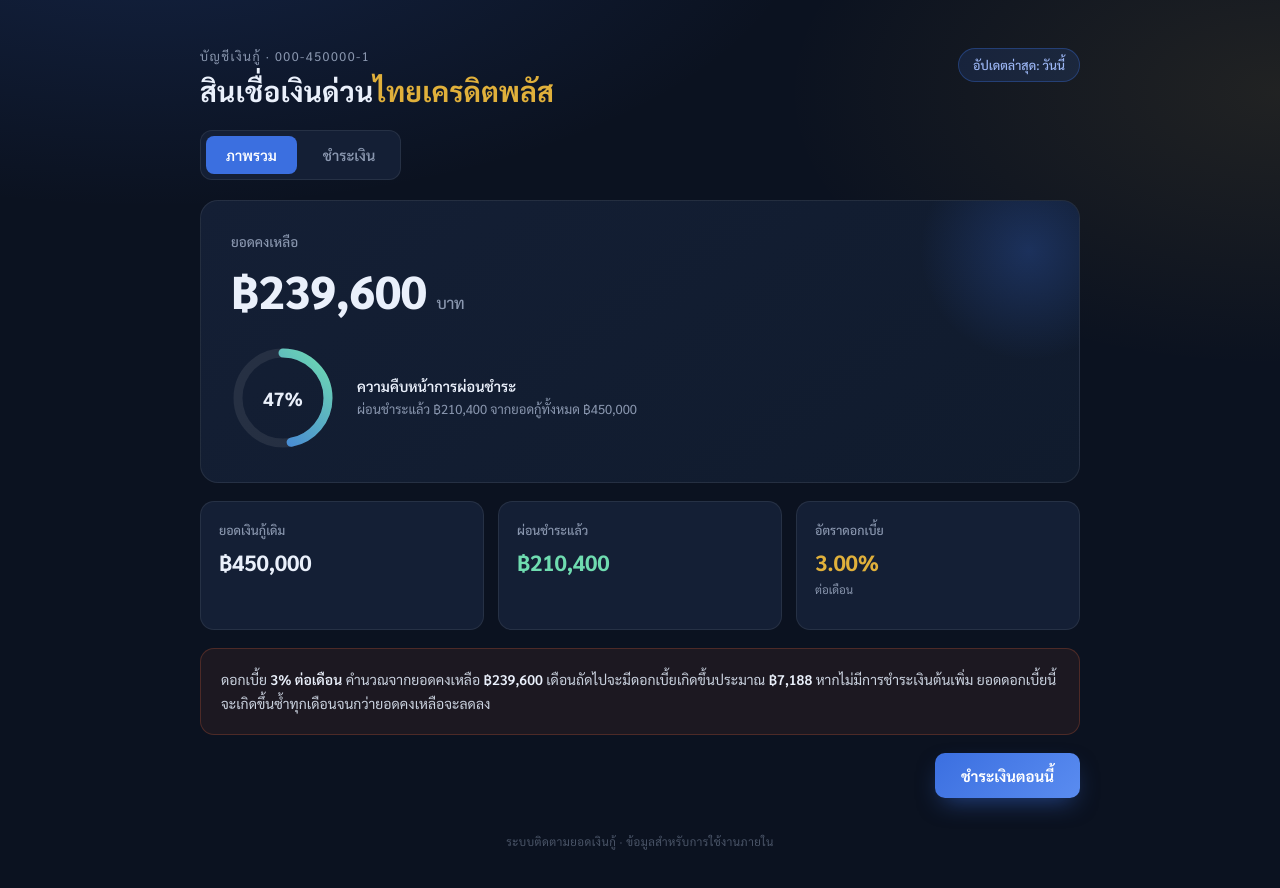
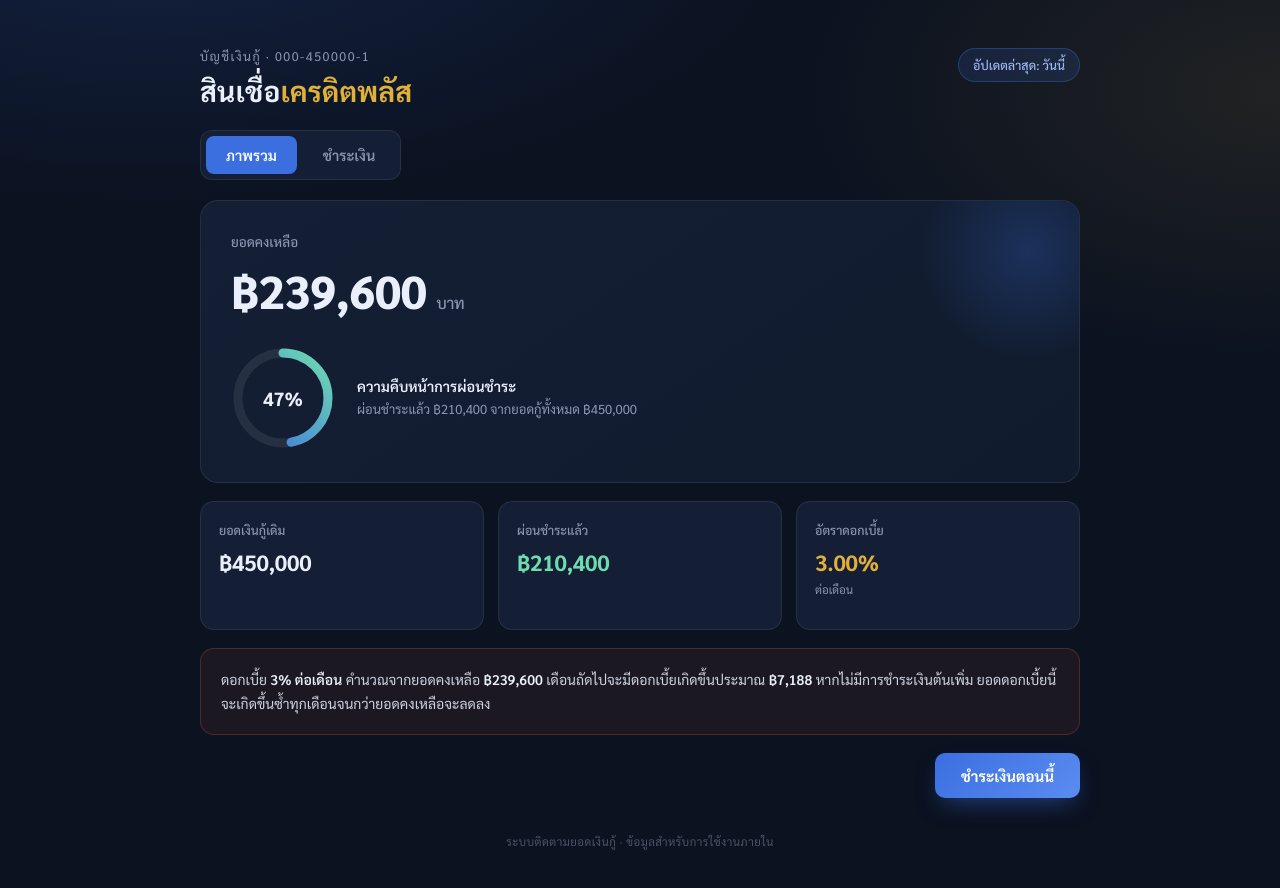
Before and after one commit to tiaewneehur/LOAN, a plain HTML site: page index.html in a window 1280 px wide. Drawn offline with Linux system fonts and the light colour scheme.

Commit message:
Update loan title in index.html

```diff
--- a/index.html
+++ b/index.html
@@ -380,7 +380,7 @@
   <div class="top">
     <div>
       <p class="id">บัญชีเงินกู้ · 000-450000-1</p>
-      <h1>สินเชื่อเงินด่วน<span>ไทยเครดิตพลัส</span></h1>
+      <h1>สินเชื่อ<span>เครดิตพลัส</span></h1>
     </div>
     <span class="badge">อัปเดตล่าสุด: วันนี้</span>
   </div>
```
